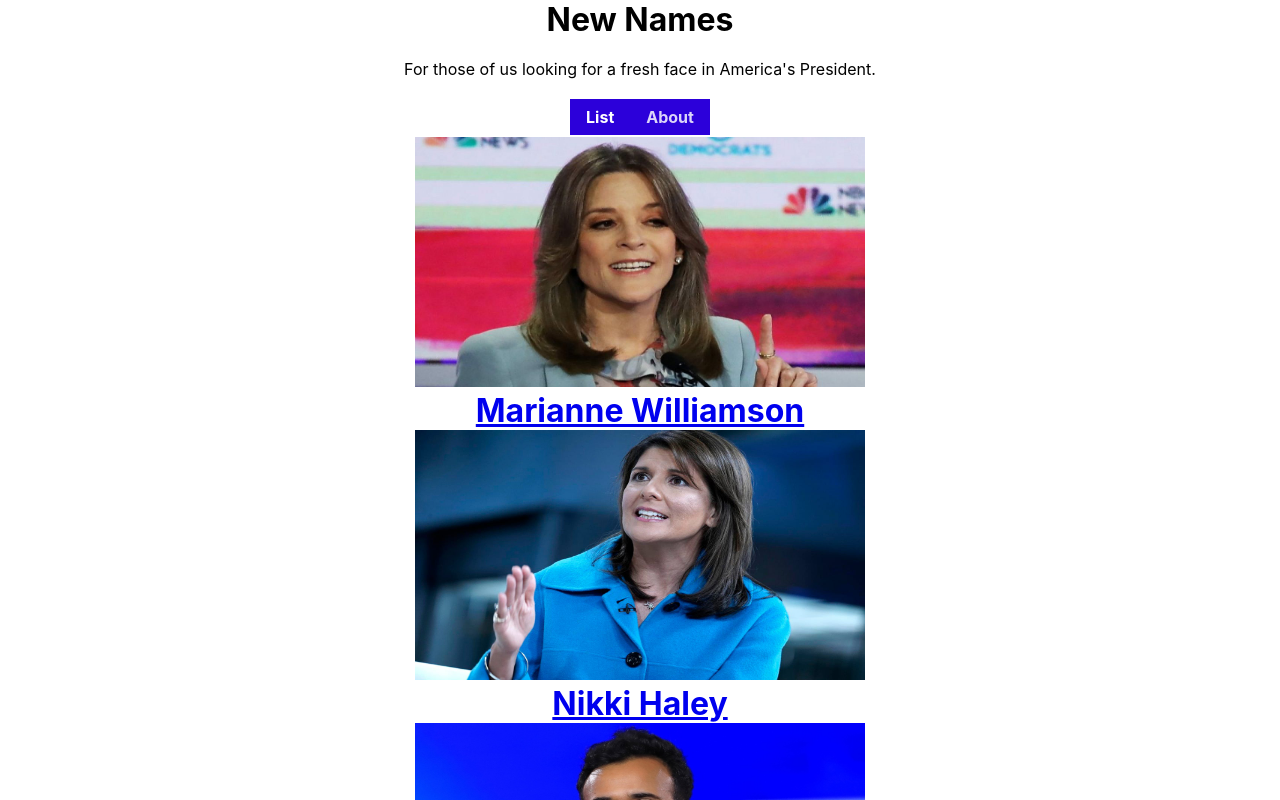
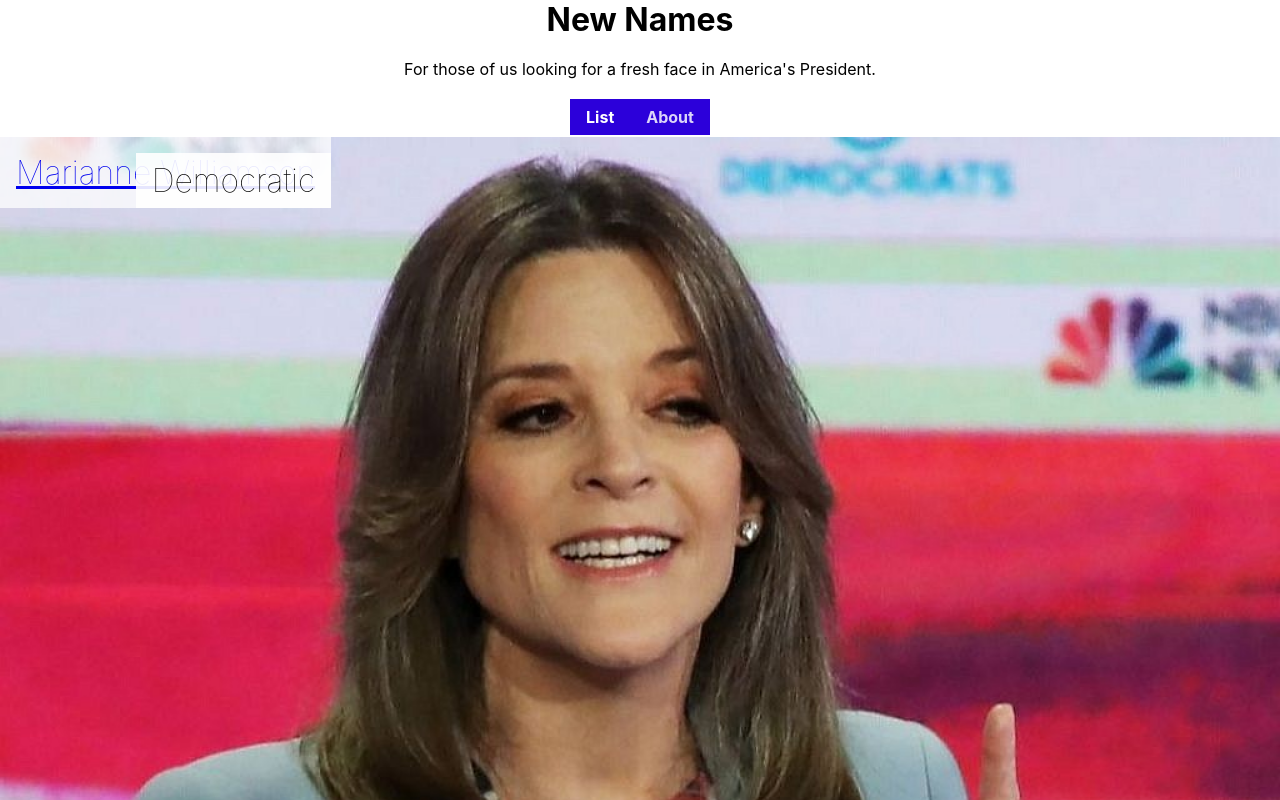
Before and after one commit to jcduff00/NewNames, a React (Create React App) app: page / in a window 1280 px wide. Shown: the top 800 px of the page. Built offline with nearby package versions, Linux system fonts and the light colour scheme.

Commit message:
added space styling

```diff
--- a/src/components/DeclaredList/DeclaredList.css
+++ b/src/components/DeclaredList/DeclaredList.css
@@ -2,7 +2,7 @@
 	display: grid;
 	grid-template-columns: 1fr 1fr 1fr;
 	grid-gap: 2em;
-	max-width: 1200px;
+	max-width: 400px;
 	margin: auto;
 	padding: 2em;
 }
--- a/src/components/DeclaredSpace/DeclaredSpace.css
+++ b/src/components/DeclaredSpace/DeclaredSpace.css
@@ -1,9 +1,40 @@
-.POPOSSpace {
+.DeclaredSpace {
+    position: relative;
     width: 100%;
     text-align: center;
   }
 
-  .POPOSSpace > img {
+  .DeclaredSpace img {
     width: 100%;
     height: auto;
   }
+
+  .DeclaredSpace .DeclaredSpace-title {
+    text-decoration: none;
+    color: #000;
+  }
+
+  .DeclaredSpace h1 {
+    display: block;
+    position: absolute;
+    left: 0;
+    top: 0;
+    margin: 0;
+    font-weight: lighter;
+    background-color: rgba(255, 255, 255, 0.75);
+    padding: 1rem;
+    text-align: left;
+  }
+
+  .DeclaredSpace .DeclaredSpace-info {
+    position: absolute;
+    right: 0;
+    bottom: 0;
+    text-align: right;
+  }
+
+  .DeclaredSpace .DeclaredSpace-info div {
+    display: inline-block;
+    padding: 0.25em 0.5em;
+    background-color: rgba(255, 255, 255, 0.9);
+  }
--- a/src/components/DeclaredSpace/DeclaredSpace.js
+++ b/src/components/DeclaredSpace/DeclaredSpace.js
@@ -1,16 +1,22 @@
 import { Link } from 'react-router-dom'
+import './DeclaredSpace.css'
 
 function DeclaredSpace(props) {
-    const { name, image, id } = props
+    const { name, image, party, notable_for, id } = props
     return (
-      <div>
-        <Link to={`/details/${id}`}>
+      <div className="DeclaredSpace">
+        <Link
+          className="DeclaredSpace-title"
+          to={`/details/${id}`}>
             <img src={`${process.env.PUBLIC_URL}images/${image}`} width="450" height="250" alt="Hello" />
         </Link>
         <h1>
         <Link to={`/details/${id}`}>
             {name}
         </Link>
+          <div className="DeclaredSpace-info">
+				    <div >{party}</div>
+			    </div>
         </h1>
       </div>
     )
```
